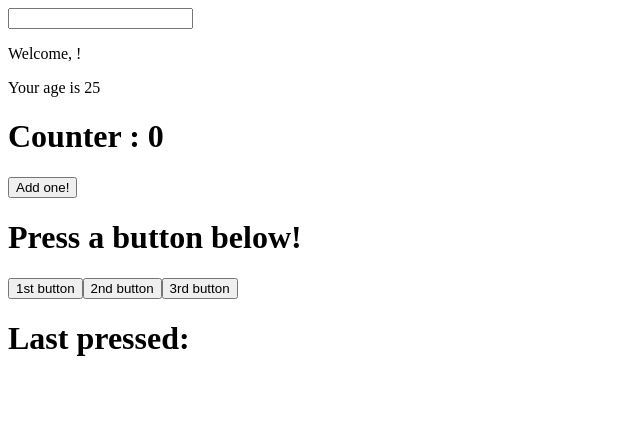
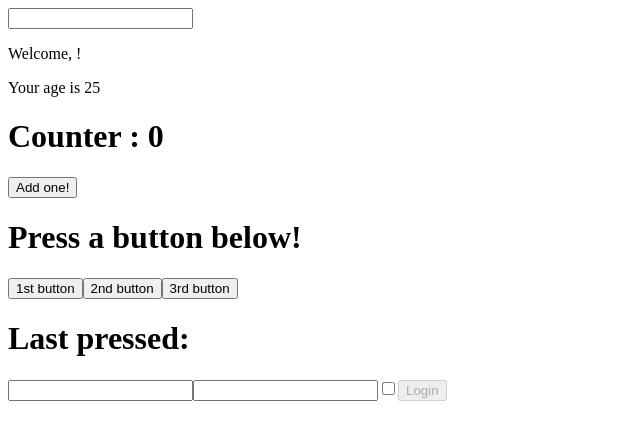
Before and after one commit to Francxmf/dhreactexercises, a React (Create React App) app: page / in a window 1280 px wide. Shown: the top 440 px of the page, without its empty margins (0-640 px from the left). Built offline with nearby package versions, Linux system fonts and the light colour scheme.

Commit message:
completion of the exercise forms 03

```diff
--- a/src/App.js
+++ b/src/App.js
@@ -2,18 +2,20 @@ import React from "react";
 import { InteractiveWelcome } from "./InteractiveWelcome";
 import { Counter } from "./Counter";
 import { ClickTracker } from "./ClickTracker";
-
-
+import { Login } from "./Login";
 
 
 export class App extends React.Component{
+  onLogin(state){
+    console.log(state)
+  }
   render(){
       return (
         <div>
           <InteractiveWelcome />
           <Counter initialValue={0} />
           <ClickTracker />
-
+          <Login passFunc= {this.onLogin}/>
         </div>
       );
   }
--- a/src/Login.js
+++ b/src/Login.js
@@ -0,0 +1,58 @@
+import React from "react";
+
+export class Login extends React.Component {
+  state = {
+    username: "",
+    remember: false,
+    password: "",
+    disabled: true,
+  };
+  loginInputsHandler = (event) => {
+    const name = event.target.name;
+    const value = event.target.value;
+    const checked = event.target.checked;
+    const type = event.target.type;
+    this.setState(
+      {
+        [name]: type === "checkbox" ? checked : value,
+      },
+      () =>
+        this.setState({
+          disabled:
+            this.state.username !== "" && this.state.password !== ""
+              ? false
+              : true,
+        })
+    );
+  };
+  loginButtonHandler = (event) => {
+     this.props.passFunc(this.state)
+  };
+
+  render() {
+    return (
+      <div>
+        <input
+          name="username"
+          onChange={this.loginInputsHandler}
+          value={this.state.username}
+        />
+        <input
+          name="password"
+          type="password"
+          onChange={this.loginInputsHandler}
+          value={this.state.password}
+        />
+        <input
+          name="remember"
+          type="checkbox"
+          onChange={this.loginInputsHandler}
+          checked={this.state.remember}
+        />
+        <button disabled={this.state.disabled} onClick={this.loginButtonHandler}>
+          Login
+        </button>
+      </div>
+    );
+  }
+}
```
Also changed, not shown: 1 other file (tests, documents, lock files or other folders).
